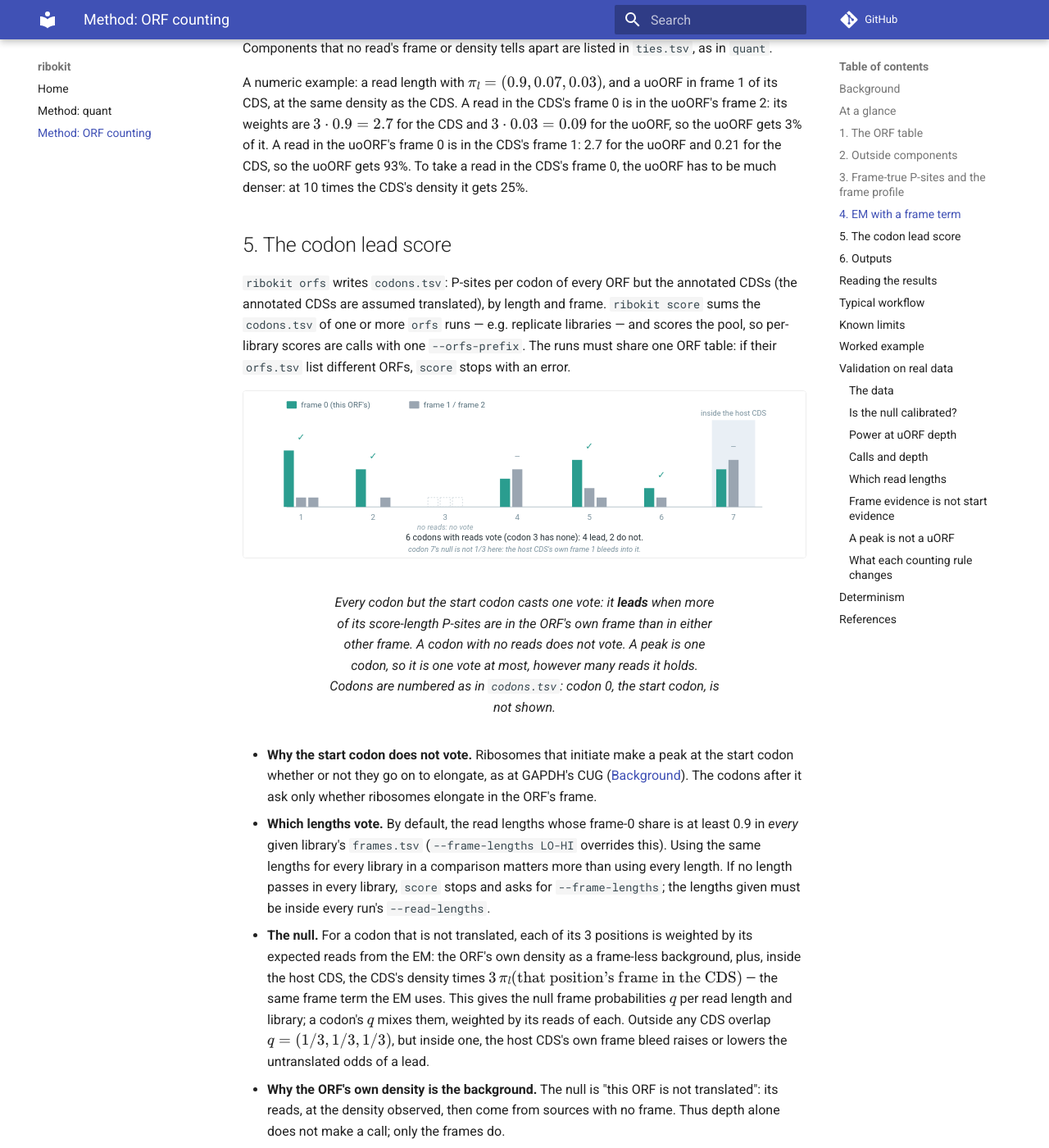
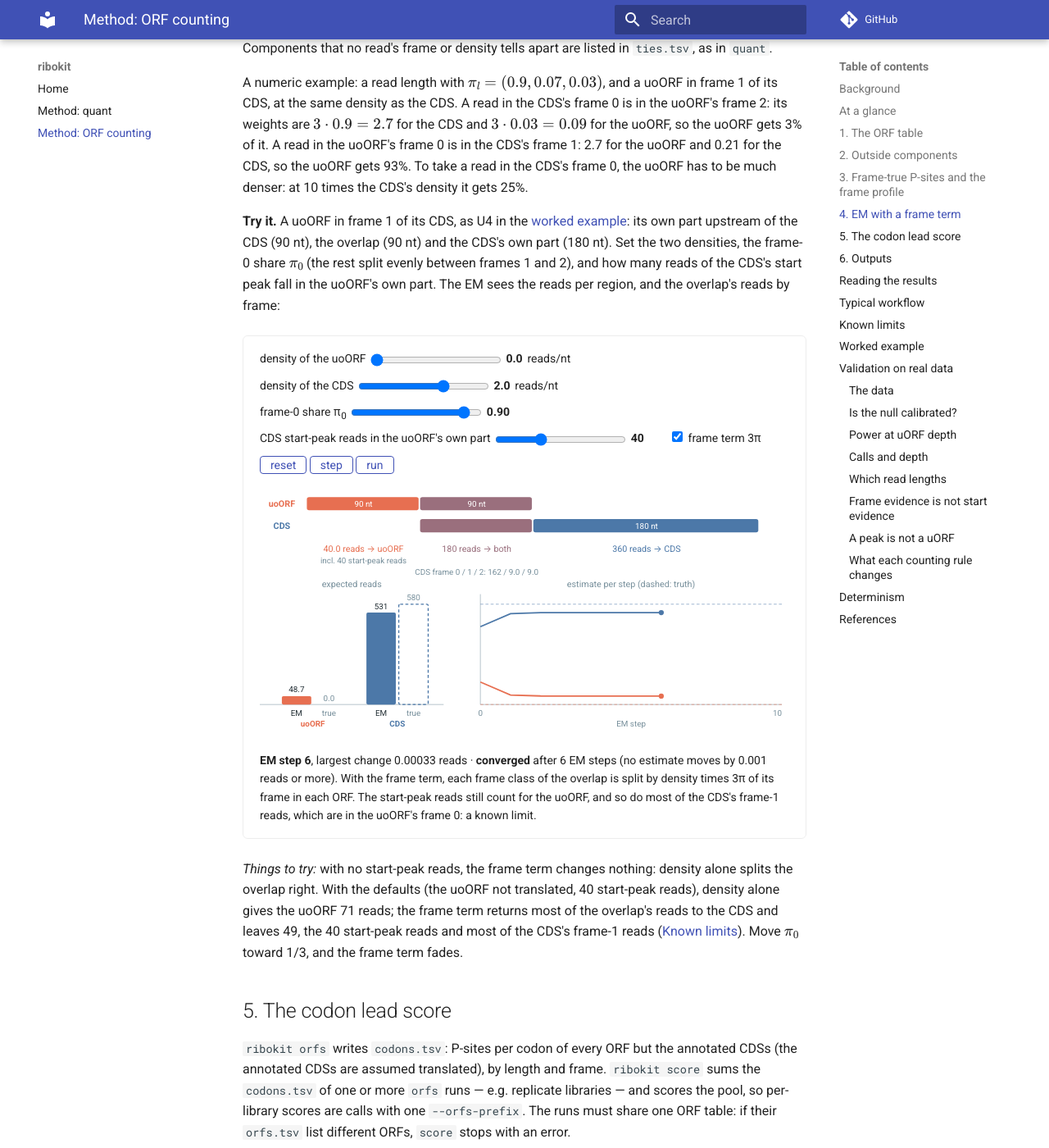
Before and after one commit to katarinagresova/ribokit, an MkDocs documentation site: the page built from docs/orfs.md, in a window 1280 px wide and 1400 px high, scrolled down 7148 px. Shown: the whole window at 82% size. Built offline with MkDocs 1.6.1 and Material for MkDocs 9.7.7, drawn with Linux system fonts in a browser that asks for light colours; comment, search, counter and statistics services are not loaded.

Commit message:
docs: add a uoORF scenario with the frame term to the EM explorer

```diff
--- a/docs/javascripts/em-explorer.js
+++ b/docs/javascripts/em-explorer.js
@@ -1,17 +1,19 @@
-// EM explorer: ribokit's EM on two CDSs that share reads, with and without the 1/L term.
+// EM explorer: ribokit's EM on two components that share reads. #em-explorer (method.md): two CDSs, with and
+// without the 1/L term. #em-explorer-frame (orfs.md): a uoORF over its CDS's start, with and without the frame term.
 (function () {
   "use strict";
   const NS = "http://www.w3.org/2000/svg";
-  const C = { A: "#4c78a8", B: "#f58518", AB: "#8e6bbf", text: "#263238", muted: "#78909c", grid: "#eceff1" };
+  const C = { A: "#4c78a8", B: "#f58518", AB: "#8e6bbf", uoORF: "#e76f51", CDS: "#4c78a8", uoORFCDS: "#9a6f7d",
+              text: "#263238", muted: "#78909c", grid: "#eceff1" };
   const TOL = 1e-3, MAX_ITER = 100000;
-  const NAMES = ["A", "B"];
-
   const SCENARIOS = {
     nested: { name: "B lies inside A", regions: [{ len: 300, members: [0] }, { len: 600, members: [0, 1] }] },
     ends: { name: "A and B each have a part of their own",
             regions: [{ len: 300, members: [0] }, { len: 600, members: [0, 1] }, { len: 150, members: [1] }] },
     tie: { name: "A and B are identical", regions: [{ len: 600, members: [0, 1] }] },
   };
+  // A uoORF in frame 1 of its CDS: its own part, the overlap, the CDS's own part.
+  const FRAME = { regions: [{ len: 90, members: [0] }, { len: 90, members: [0, 1] }, { len: 180, members: [1] }] };
 
   function el(tag, attrs, parent) {
     const e = document.createElementNS(NS, tag);
@@ -38,7 +40,23 @@
     return { L, unique, classes, truth: [rho[0] * L[0], rho[1] * L[1]] };
   }
 
-  // Plain EM step, as in ribokit.quant.em: even start, then alpha_t = u_t + sum_c n_c w_t / sum_{s in c} w_s, w = alpha / L.
+  // The uoORF case. The overlap's reads form 3 classes by CDS frame g; g is the uoORF's frame g - 1. Each ORF's
+  // weight in a class is 3 pi(its frame), as in orfs.py's weighted classes (1 without the frame term). pi = (pi0,
+  // the rest split evenly). `peak` reads of the CDS's start peak fall in the uoORF's own part (the U4 case).
+  function frameModel(rho, pi0, peak, useFrame) {
+    const pi = [pi0, (1 - pi0) / 2, (1 - pi0) / 2];
+    const [own, ov, cds] = FRAME.regions.map((r) => r.len);
+    const classes = [0, 1, 2].map((g) => {
+      const u = (g + 2) % 3;
+      return { members: [0, 1], frame: g, count: ov * (rho[0] * pi[u] + rho[1] * pi[g]),
+               f: useFrame ? [3 * pi[u], 3 * pi[g]] : [1, 1] };
+    });
+    return { L: [own + ov, ov + cds], unique: [rho[0] * own + peak, rho[1] * cds], classes,
+             truth: [rho[0] * (own + ov), rho[1] * (ov + cds) + peak] };
+  }
+
+  // Plain EM step, as in ribokit.quant.em: even start, then alpha_t = u_t + sum_c n_c w_t / sum_{s in c} w_s, w = alpha / L
+  // (times the class weight f, if the class has one).
   // `ribokit quant` accelerates this with SQUAREM (method.md, "Acceleration"); shown here unaccelerated, step by step.
   function em(m, useLength) {
     const len = useLength ? m.L : [1, 1];
@@ -49,8 +67,9 @@
       const w = alpha.map((a, t) => a / len[t]);
       const next = m.unique.slice();
       for (const c of m.classes) {
-        const denom = c.members.reduce((s, t) => s + w[t], 0);
-        if (denom > 0) for (const t of c.members) next[t] += (c.count * w[t]) / denom;
+        const f = c.f || c.members.map(() => 1);
+        const denom = c.members.reduce((s, t, i) => s + w[t] * f[i], 0);
+        if (denom > 0) c.members.forEach((t, i) => { next[t] += (c.count * w[t] * f[i]) / denom; });
       }
       const change = Math.max(...next.map((a, t) => Math.abs(a - alpha[t])));
       alpha = next;
@@ -61,28 +80,34 @@
     return { trace, changes };
   }
 
-  function init() {
-    const root = document.getElementById("em-explorer");
-    if (!root || root.dataset.ready) return;
+  function setup(root, frame) {
+    if (root.dataset.ready) return;
     root.dataset.ready = "1";
     root.innerHTML = "";
+    const NAMES = frame ? ["uoORF", "CDS"] : ["A", "B"];
 
     const controls = document.createElement("div");
     controls.className = "rk-controls";
-    controls.innerHTML =
+    const buttons = '<span><button type="button" data-act="reset">reset</button> <button type="button" data-act="step">step</button> ' +
+      '<button type="button" data-act="run">run</button></span>';
+    controls.innerHTML = frame ?
+      '<label>density of the uoORF <input data-k="rA" type="range" min="0" max="3" step="0.1" value="0"> <output>0.0</output> reads/nt</label>' +
+      '<label>density of the CDS <input data-k="rB" type="range" min="0" max="3" step="0.1" value="2"> <output>2.0</output> reads/nt</label>' +
+      '<label>frame-0 share π<sub>0</sub> <input data-k="pi" type="range" min="0.34" max="0.96" step="0.02" value="0.9"> <output>0.90</output></label>' +
+      '<label>CDS start-peak reads in the uoORF\'s own part <input data-k="peak" type="range" min="0" max="120" step="5" value="40"> <output>40</output></label>' +
+      '<label><input data-k="frame" type="checkbox" checked> frame term 3π</label>' + buttons :
       '<label>case <select data-k="sc">' +
       Object.entries(SCENARIOS).map(([k, s]) => `<option value="${k}">${s.name}</option>`).join("") + "</select></label>" +
       '<label>density of A <input data-k="rA" type="range" min="0" max="3" step="0.1" value="1"> <output>1.0</output> reads/nt</label>' +
       '<label>density of B <input data-k="rB" type="range" min="0" max="3" step="0.1" value="2"> <output>2.0</output> reads/nt</label>' +
-      '<label><input data-k="len" type="checkbox" checked> length term 1/L</label>' +
-      '<span><button type="button" data-act="reset">reset</button> <button type="button" data-act="step">step</button> ' +
-      '<button type="button" data-act="run">run</button></span>';
+      '<label><input data-k="len" type="checkbox" checked> length term 1/L</label>' + buttons;
     root.appendChild(controls);
     const q = (k) => controls.querySelector(`[data-k="${k}"]`);
 
-    const W = 720, H = 330;
+    const W = 720, H = frame ? 352 : 330;
     const svg = el("svg", { viewBox: `0 0 ${W} ${H}`, role: "img",
-                            "aria-label": "Two CDSs, their reads, and the EM estimate over steps" }, root);
+                            "aria-label": frame ? "A uoORF over its CDS's start, their reads, and the EM estimate over steps" :
+                              "Two CDSs, their reads, and the EM estimate over steps" }, root);
     const readout = document.createElement("p");
     readout.className = "rk-readout";
     root.appendChild(readout);
@@ -93,34 +118,49 @@
       const rho = [+q("rA").value, +q("rB").value];
       q("rA").nextElementSibling.textContent = rho[0].toFixed(1);
       q("rB").nextElementSibling.textContent = rho[1].toFixed(1);
-      m = model(SCENARIOS[q("sc").value], rho);
-      res = em(m, q("len").checked);
+      if (frame) {
+        q("pi").nextElementSibling.textContent = (+q("pi").value).toFixed(2);
+        q("peak").nextElementSibling.textContent = q("peak").value;
+        m = frameModel(rho, +q("pi").value, +q("peak").value, q("frame").checked);
+        res = em(m, true);
+      } else {
+        m = model(SCENARIOS[q("sc").value], rho);
+        res = em(m, q("len").checked);
+      }
       root.rk = { model: m, steps: res.trace.length - 1, alpha: res.trace[res.trace.length - 1] };
     }
 
     function draw() {
       while (svg.firstChild) svg.removeChild(svg.firstChild);
-      const sc = SCENARIOS[q("sc").value];
+      const sc = frame ? FRAME : SCENARIOS[q("sc").value];
       const K = res.trace.length - 1, alpha = res.trace[k];
 
       // Structure: the CDSs as rows, regions coloured by which CDSs contain them.
-      const total = sc.regions.reduce((s, r) => s + r.len, 0), x0 = 40, sx = 640 / total;
+      const total = sc.regions.reduce((s, r) => s + r.len, 0), x0 = frame ? 64 : 40, sx = (680 - x0) / total;
       let x = x0;
-      NAMES.forEach((n, t) => label(svg, 14, 31 + 30 * t, n, { "font-weight": "bold", fill: C[n] }));
-      for (const r of sc.regions) {
+      NAMES.forEach((n, t) => label(svg, frame ? 30 : 14, 31 + 30 * t, n, { "font-weight": "bold", fill: C[n] }));
+      sc.regions.forEach((r, i) => {
         const key = r.members.map((t) => NAMES[t]).join("");
         const w = r.len * sx;
         for (const t of r.members) el("rect", { x, y: 18 + 30 * t, width: w - 2, height: 18, rx: 3, fill: C[key] }, svg);
-        const n = r.len * r.members.reduce((s, t) => s + [+q("rA").value, +q("rB").value][t], 0);
+        const n = frame ? [m.unique[0], m.classes.reduce((s, c) => s + c.count, 0), m.unique[1]][i] :
+          r.len * r.members.reduce((s, t) => s + [+q("rA").value, +q("rB").value][t], 0);
         label(svg, x + w / 2, 31 + 30 * (r.members.length === 1 ? r.members[0] : 0), `${r.len} nt`,
               { fill: "white", "font-size": 11 });
-        label(svg, x + w / 2, 92, `${fmt(n)} reads → {${r.members.map((t) => NAMES[t]).join(", ")}}`,
+        const to = frame ? (r.members.length > 1 ? "both" : NAMES[r.members[0]]) :
+          `{${r.members.map((t) => NAMES[t]).join(", ")}}`;
+        label(svg, x + w / 2, 92, `${fmt(n)} reads → ${to}`,
               { fill: C[key], "font-size": 12 });
+        if (frame && i === 0 && +q("peak").value > 0)
+          label(svg, x + w / 2, 108, `incl. ${q("peak").value} start-peak reads`, { fill: C.muted, "font-size": 11 });
+        if (frame && i === 1)
+          label(svg, x + w / 2, 124, `CDS frame 0 / 1 / 2: ${m.classes.map((c) => fmt(c.count)).join(" / ")}`,
+                { fill: C.muted, "font-size": 11 });
         x += w;
-      }
+      });
 
       // Bars: truth (outline) vs current estimate (filled).
-      const top = 128, ph = 150, base = top + ph;
+      const top = frame ? 150 : 128, ph = 150, base = top + ph;
       const ymax = res.trace.reduce((mx, a) => Math.max(mx, a[0], a[1]), Math.max(1, ...m.truth)) * 1.1;
       const Y = (v) => base - (v / ymax) * ph;
       el("line", { x1: 0, x2: 250, y1: base, y2: base, stroke: "#b0bec5" }, svg);
@@ -131,8 +171,9 @@
                      stroke: C[n], "stroke-dasharray": "4,3", "stroke-width": 1.5, rx: 2 }, svg);
         label(svg, bx + 20, Y(alpha[t]) - 5, fmt(alpha[t]), { "font-size": 11 });
         label(svg, bx + 64, Y(m.truth[t]) - 5, fmt(m.truth[t]), { "font-size": 11, fill: C.muted });
-        label(svg, bx + 20, base + 15, `${n} EM`, { "font-size": 11 });
-        label(svg, bx + 64, base + 15, `${n} true`, { "font-size": 11, fill: C.muted });
+        label(svg, bx + 20, base + 15, frame ? "EM" : `${n} EM`, { "font-size": 11 });
+        label(svg, bx + 64, base + 15, frame ? "true" : `${n} true`, { "font-size": 11, fill: C.muted });
+        if (frame) label(svg, bx + 42, base + 30, n, { "font-size": 11, "font-weight": "bold", fill: C[n] });
       });
       label(svg, 125, top - 10, "expected reads", { fill: C.muted });
 
@@ -157,7 +198,18 @@
       let s = `<b>EM step ${k}</b>` + (k === 0 ? " (even start: each shared read split equally)" :
         `, largest change ${res.changes[k] < 1e-6 ? "0" : res.changes[k].toPrecision(2)} reads`) +
         (done ? ` · <b>converged</b> after ${K} EM steps (no estimate moves by ${TOL} reads or more).` : ".");
-      if (done) {
+      if (done && frame) {
+        const peak = +q("peak").value;
+        s += q("frame").checked ?
+          " With the frame term, each frame class of the overlap is split by density times 3π of its frame in each ORF." :
+          " Without the frame term, the overlap is split by density alone.";
+        if (peak === 0) s += " With the reads spread evenly, density alone already splits it right: the frame term" +
+                            " matters where density misleads.";
+        else if (q("frame").checked) s += " The start-peak reads still count for the uoORF, and so do most of the CDS's" +
+                                         " frame-1 reads, which are in the uoORF's frame 0: a known limit.";
+        else s += " The start-peak reads make the uoORF look denser than it is, so it also takes a share of the CDS's" +
+                  " reads in the overlap.";
+      } else if (done) {
         if (q("sc").value === "tie") {
           s += " No read tells A and B apart, so the EM keeps its even starting split whatever the true densities:" +
                " ribokit lists such CDSs in <code>ties.tsv</code>.";
@@ -200,6 +252,12 @@
     draw();
   }
 
+  function init() {
+    const a = document.getElementById("em-explorer"), b = document.getElementById("em-explorer-frame");
+    if (a) setup(a, false);
+    if (b) setup(b, true);
+  }
+
   if (typeof document$ !== "undefined") document$.subscribe(init);
   else document.addEventListener("DOMContentLoaded", init);
 })();
--- a/docs/orfs.md
+++ b/docs/orfs.md
@@ -260,6 +260,23 @@ it. A read in the uoORF's frame 0 is in the CDS's frame 1: 2.7 for the uoORF
 and 0.21 for the CDS, so the uoORF gets 93%. To take a read in the CDS's
 frame 0, the uoORF has to be much denser: at 10 times the CDS's density it
 gets 25%.
+
+**Try it.** A uoORF in frame 1 of its CDS, as U4 in the
+[worked example](#worked-example): its own part upstream of the CDS (90 nt),
+the overlap (90 nt) and the CDS's own part (180 nt). Set the two densities,
+the frame-0 share $\pi_0$ (the rest split evenly between frames 1 and 2), and
+how many reads of the CDS's start peak fall in the uoORF's own part. The EM
+sees the reads per region, and the overlap's reads by frame:
+
+<div class="rk-widget" id="em-explorer-frame"><noscript>This interactive example needs JavaScript.</noscript></div>
+
+*Things to try:* with no start-peak reads, the frame term changes nothing:
+density alone splits the overlap right. With the defaults (the uoORF not
+translated, 40 start-peak reads), density alone gives the uoORF 71 reads;
+the frame term returns most of the overlap's reads to the CDS and leaves 49,
+the 40 start-peak reads and most of the CDS's frame-1 reads
+([Known limits](#known-limits)). Move $\pi_0$ toward 1/3, and the frame term
+fades.
 
 ## 5. The codon lead score
 
```
